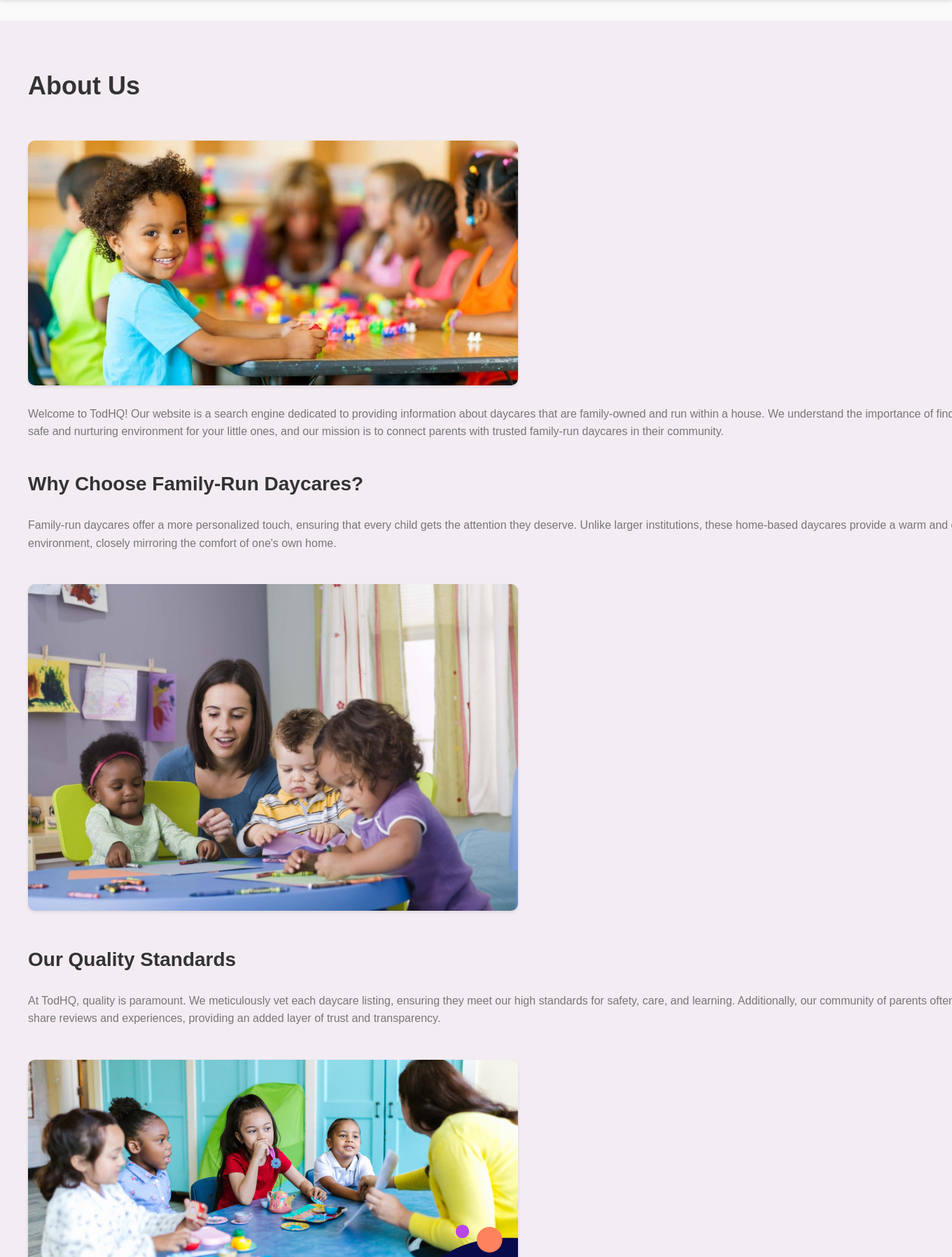
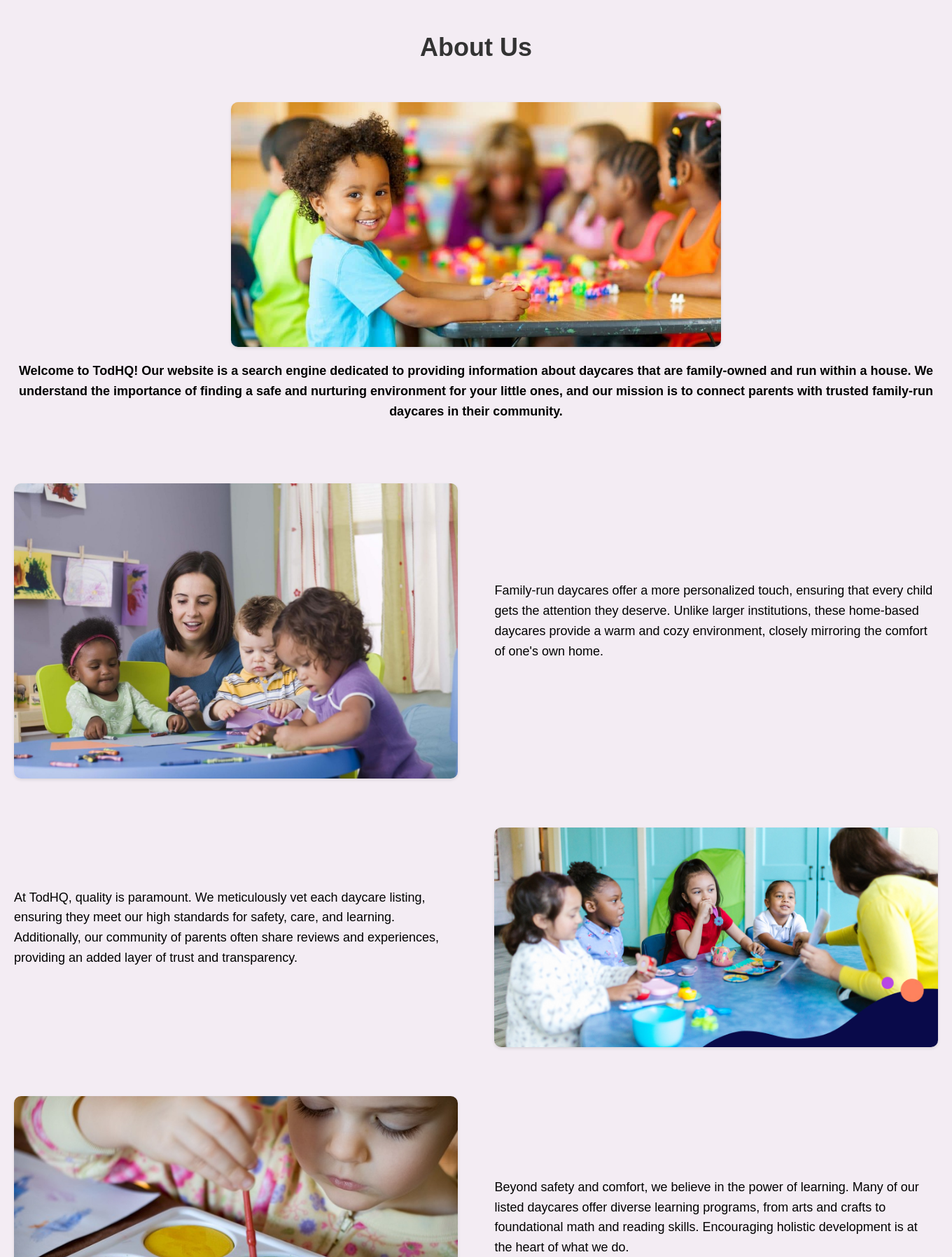
Before and after one commit to CapstoneProject-CareHub/TodHQ, a Flask app: page /about in a window 1360 px wide; the page is wider, and only the part inside the window is pictured. Shown: the part 108-1905 px from the top of that part at 70% size. Run offline with Flask 3, Linux system fonts and the light colour scheme.

Commit message:
reposition

```diff
--- a/templates/about.html
+++ b/templates/about.html
@@ -32,12 +32,11 @@
         /* About Content Styles */
         #about-content {
             /* max-width: 1200px; */
-            width: 100%;
-            margin: 30px auto;
-            padding: 0 20px;
+            /* width: 100%; */
+            /* margin: 30px auto; */
+            padding:15px  20px;
             background-color:rgb(243, 236, 243);
             box-shadow: 0 2px 4px rgba(0, 0, 0, 0.1);
-            padding: 40px;
         }
 
         .title {
@@ -51,9 +50,9 @@
         }
 
         .intro-text, .info-text {
-            font-size: 16px;
-            color: #777;
+            font-size: 18px;
             margin-top: 20px;
+            /* font-weight: bold; */
         }
 
         .about-image, .info-image {
@@ -85,6 +84,42 @@
             overflow: hidden;
             display: block;
         }
+        .intro-text{
+            text-align: center;
+            font-weight: bold;
+        }
+        #about-content {
+            display: flex;
+            flex-direction: column;
+            align-items: center;
+            padding: 15px 20px;
+            background-color: rgb(243, 236, 243);
+            box-shadow: 0 2px 4px rgba(0, 0, 0, 0.1);
+        }
+
+        .info-section {
+            display: flex;
+            flex-direction: row;
+            align-items: center;
+            justify-content: space-between;
+            width: 100%;
+            margin-top: 40px;
+        }
+
+        .info-section.reverse {
+            flex-direction: row-reverse;
+        }
+
+        .info-text,
+        .info-image {
+            width: 48%;
+        }
+
+        .info-image {
+            border-radius: 10px;
+            box-shadow: 0 2px 4px rgba(0, 0, 0, 0.1);
+        }
+
     </style>
     <script src="script.js" defer></script>
 </head>
@@ -99,25 +134,26 @@
             Welcome to TodHQ! Our website is a search engine dedicated to providing information about daycares that are family-owned and run within a house. We understand the importance of finding a safe and nurturing environment for your little ones, and our mission is to connect parents with trusted family-run daycares in their community.
         </p>
 
-        <h2 class="subtitle">Why Choose Family-Run Daycares?</h2>
+        <div class="info-section">
+            <img src="{{ url_for('static', filename='images/family-run-daycare.jpg') }}" alt="A family-run daycare environment" class="info-image">
             <p class="info-text">
                 Family-run daycares offer a more personalized touch, ensuring that every child gets the attention they deserve. Unlike larger institutions, these home-based daycares provide a warm and cozy environment, closely mirroring the comfort of one's own home.
             </p>
-        <img src="{{ url_for('static', filename='images/family-run-daycare.jpg') }}" alt="A family-run daycare environment" class="info-image" width="700px">
+        </div>
 
-        <h2 class="subtitle">Our Quality Standards</h2>
+        <div class="info-section reverse">
+            <img src="{{ url_for('static', filename='images/quality-standards.jpg') }}" alt="Children learning and having fun" class="info-image">
             <p class="info-text">
                 At TodHQ, quality is paramount. We meticulously vet each daycare listing, ensuring they meet our high standards for safety, care, and learning. Additionally, our community of parents often share reviews and experiences, providing an added layer of trust and transparency.
             </p>
-        <img src="{{ url_for('static', filename='images/quality-standards.jpg') }}" alt="Children learning and having fun" class="info-image" width="700px">
+        </div>
 
-        <h2 class="subtitle">Diverse Learning Opportunities</h2>
+        <div class="info-section">
+            <img src="{{ url_for('static', filename='images/learning-opportunities.jpg') }}" alt="Child painting at a daycare" class="info-image">
             <p class="info-text">
                 Beyond safety and comfort, we believe in the power of learning. Many of our listed daycares offer diverse learning programs, from arts and crafts to foundational math and reading skills. Encouraging holistic development is at the heart of what we do.
             </p>
-        <img src="{{ url_for('static', filename='images/learning-opportunities.jpg') }}" alt="Child painting at a daycare" class="info-image" width="700px">
-
-        <br>
+        </div>
 
         <button id="go-back" onclick="window.history.back();" class="back-button">Go Back</button>
     </div>
```
Lines whose indentation alone changed are shown as unchanged.
